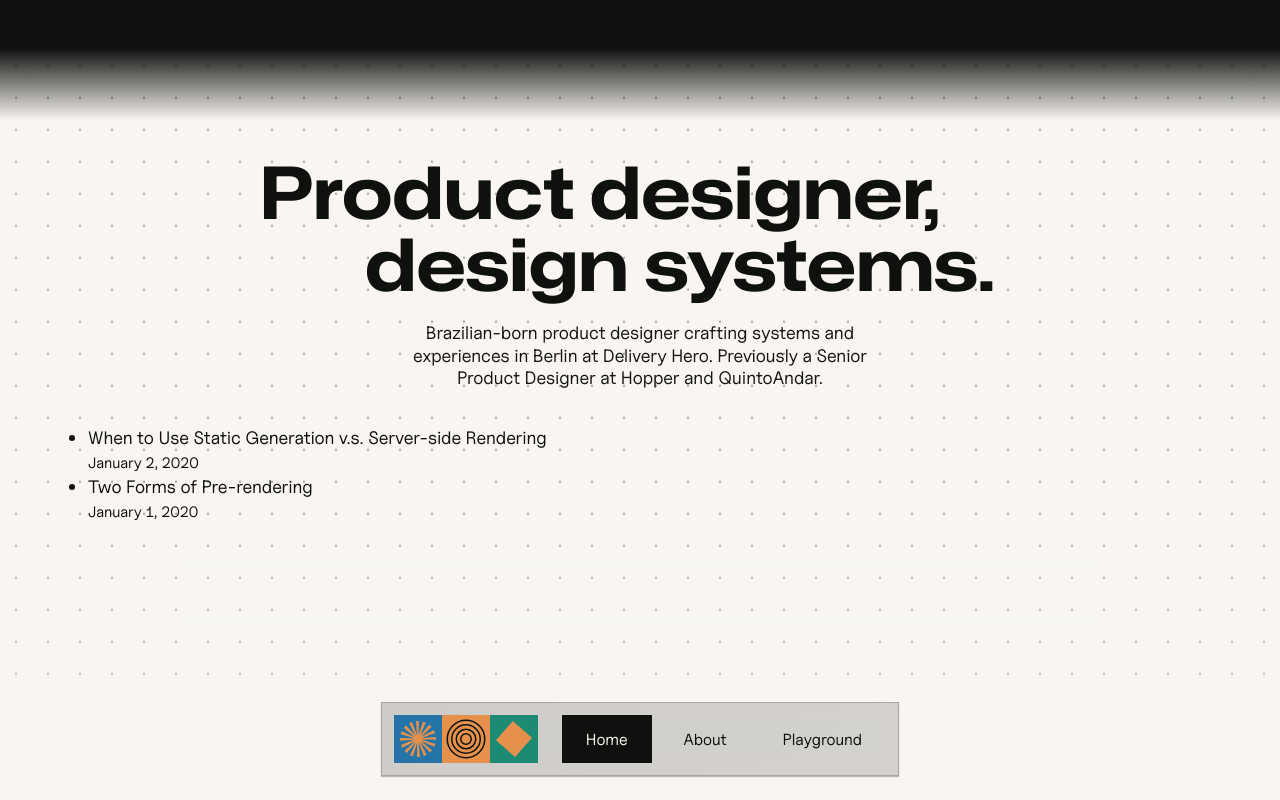
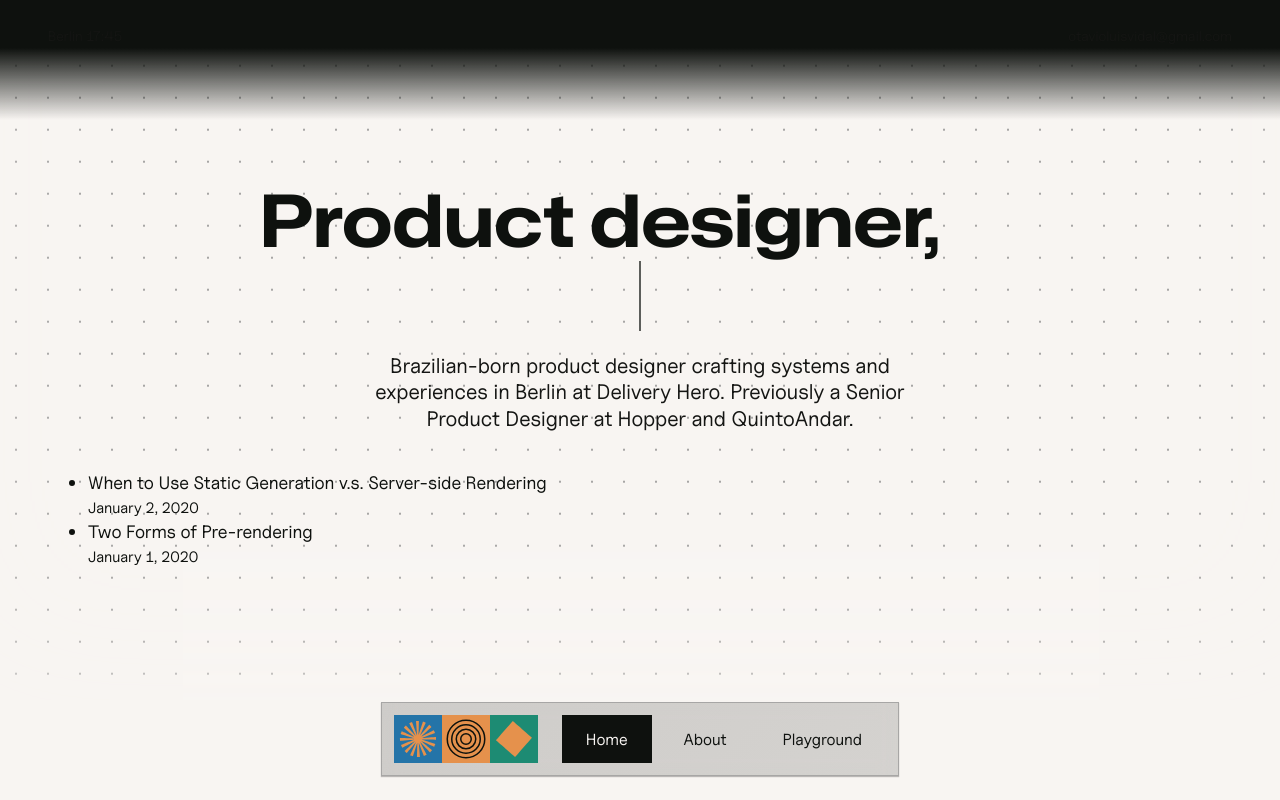
Before and after one commit to okotavio/personal-website-prod, a Next.js app: page / in a window 1280 px wide. Built offline with nearby package versions, Linux system fonts and the light colour scheme.

Commit message:
added typewriter effect

```diff
--- a/pages/index.js
+++ b/pages/index.js
@@ -20,14 +20,12 @@ export default function Home({ allPostsData }) {
         <div className="polka">
           <Container>
             <div className="hero">
-              <div className="title">
-                <h1 className="motion-entrance indent-negative">
-                  Product designer,
-                </h1>
-                <h1 className="motion-entrance motion-delay-200 indent-positive">
-                  design systems.
-                </h1>
-              </div>
+              <h1 className="motion-entrance indent-negative">
+                Product designer,
+              </h1>
+              <h1 className="motion-entrance motion-delay-200">
+                <span class="typewriter"></span>
+              </h1>
               <p className="hero-description motion-entrance motion-delay-400">
                 Brazilian-born product designer crafting systems and experiences
                 in Berlin at Delivery Hero. Previously a Senior Product Designer
--- a/styles/globals.scss
+++ b/styles/globals.scss
@@ -225,7 +225,8 @@ header:hover {
   flex-direction: column;
   align-items: center;
   justify-content: center;
-  padding-top: 20vh;
+  padding-top: 188px;
+  gap: 0px;
 
   h1 {
     font-weight: 700;
@@ -238,16 +239,235 @@ header:hover {
   }
   .hero-description {
     font-family: var(--typography-font-family);
-    font-size: 18px;
+    font-size: 21px;
     line-height: 1.25em;
     color: var(--color-text-subdued);
-    max-width: 500px;
+    max-width: 600px;
     text-align: center;
   }
 }
 
+.typewriter {
+  --caret: currentcolor;
+}
+
+.typewriter::before {
+  content: "";
+  animation: typing 13.5s infinite;
+}
+
+.typewriter::after {
+  content: "";
+  border-right: 2px solid currentColor;
+  animation: blink 700ms linear infinite;
+}
+
+/* Typewriter effect 1 */
+@keyframes typing {
+  1%,
+  32% {
+    content: "";
+  }
+  2%,
+  31% {
+    content: "d";
+  }
+  3%,
+  30% {
+    content: "de";
+  }
+  4%,
+  29% {
+    content: "des";
+  }
+  5%,
+  28% {
+    content: "des";
+  }
+  6%,
+  27% {
+    content: "desi";
+  }
+  7%,
+  26% {
+    content: "desig";
+  }
+  8%,
+  25% {
+    content: "design";
+  }
+  // 0.0000%,
+  // 27.3488% {
+  //   content: "";
+  // }
+  // 1.1395%,
+  // 26.2093% {
+  //   content: "d";
+  // }
+  // 2.2791%,
+  // 25.0698% {
+  //   content: "de";
+  // }
+  // 3.4186%,
+  // 23.9302% {
+  //   content: "dev";
+  // }
+  // 4.5581%,
+  // 22.7907% {
+  //   content: "deve";
+  // }
+  // 5.6977%,
+  // 21.6512% {
+  //   content: "devel";
+  // }
+  // 6.8372%,
+  // 20.5116% {
+  //   content: "develo";
+  // }
+  // 7.9767%,
+  // 19.3721% {
+  //   content: "develop";
+  // }
+  // 9.1163%,
+  // 18.2326% {
+  //   content: "develope";
+  // }
+  // 10.2558%,
+  // 17.0930% {
+  //   content: "developer";
+  // }
+
+  // 30.7674%,
+  // 51.2791% {
+  //   content: "";
+  // }
+  // 31.9070%,
+  // 50.1395% {
+  //   content: "w";
+  // }
+  // 33.0465%,
+  // 49.0000% {
+  //   content: "wr";
+  // }
+  // 34.1860%,
+  // 47.8605% {
+  //   content: "wri";
+  // }
+  // 35.3256%,
+  // 46.7209% {
+  //   content: "writ";
+  // }
+  // 36.4651%,
+  // 45.5814% {
+  //   content: "write";
+  // }
+  // 37.6047%,
+  // 44.4419% {
+  //   content: "writer";
+  // }
+
+  // 54.6977%,
+  // 75.2093% {
+  //   content: "";
+  // }
+  // 55.8372%,
+  // 74.0698% {
+  //   content: "r";
+  // }
+  // 56.9767%,
+  // 72.9302% {
+  //   content: "re";
+  // }
+  // 58.1163%,
+  // 71.7907% {
+  //   content: "rea";
+  // }
+  // 59.2558%,
+  // 70.6512% {
+  //   content: "read";
+  // }
+  // 60.3953%,
+  // 69.5116% {
+  //   content: "reade";
+  // }
+  // 61.5349%,
+  // 68.3721% {
+  //   content: "reader";
+  // }
+
+  // 78.6279%,
+  // 96.8605% {
+  //   content: "";
+  // }
+  // 79.7674%,
+  // 95.7209% {
+  //   content: "h";
+  // }
+  // 80.9070%,
+  // 94.5814% {
+  //   content: "hu";
+  // }
+  // 82.0465%,
+  // 93.4419% {
+  //   content: "hum";
+  // }
+  // 83.1860%,
+  // 92.3023% {
+  //   content: "huma";
+  // }
+  // 84.3256%,
+  // 91.1628% {
+  //   content: "human";
+  // }
+}
+
+@keyframes blink {
+  0%,
+  100% {
+    opacity: 1;
+  }
+  50% {
+    opacity: 0;
+  }
+}
+
+.handler {
+  position: absolute;
+  content: "";
+  background: var(--color-background-default);
+  border: 1px solid var(--color-text-default);
+}
+
+.left-top {
+  left: -6px;
+  top: -6px;
+  width: 12px;
+  height: 12px;
+}
+
+.left-bottom {
+  left: -6px;
+  bottom: -6px;
+  width: 12px;
+  height: 12px;
+}
+
+.right-top {
+  right: -6px;
+  top: -6px;
+  width: 12px;
+  height: 12px;
+}
+
+.right-bottom {
+  right: -6px;
+  bottom: -6px;
+  width: 12px;
+  height: 12px;
+}
+
 .indent-negative {
-  margin-left: -80px;
+  margin-right: 80px;
 }
 
 .indent-positive {
```
